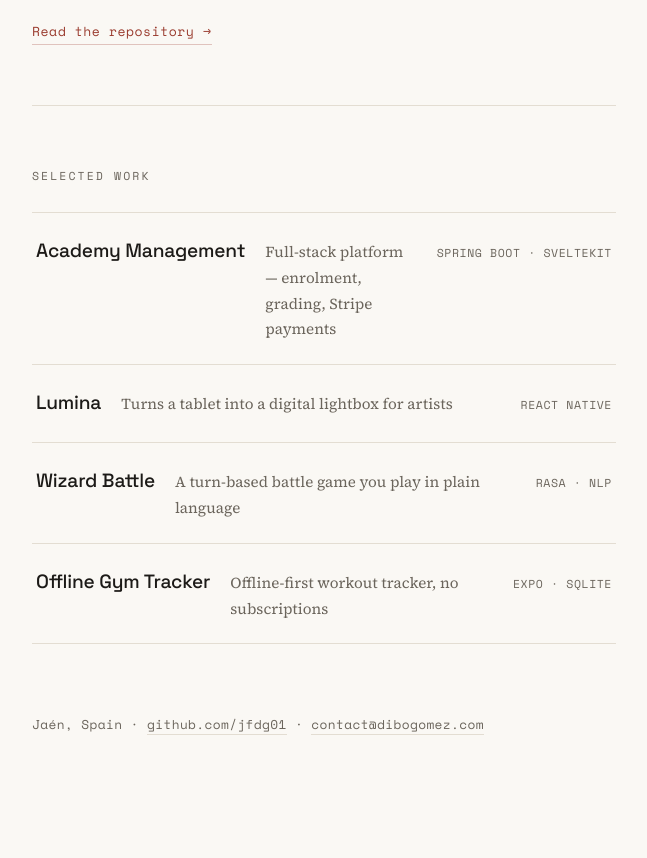
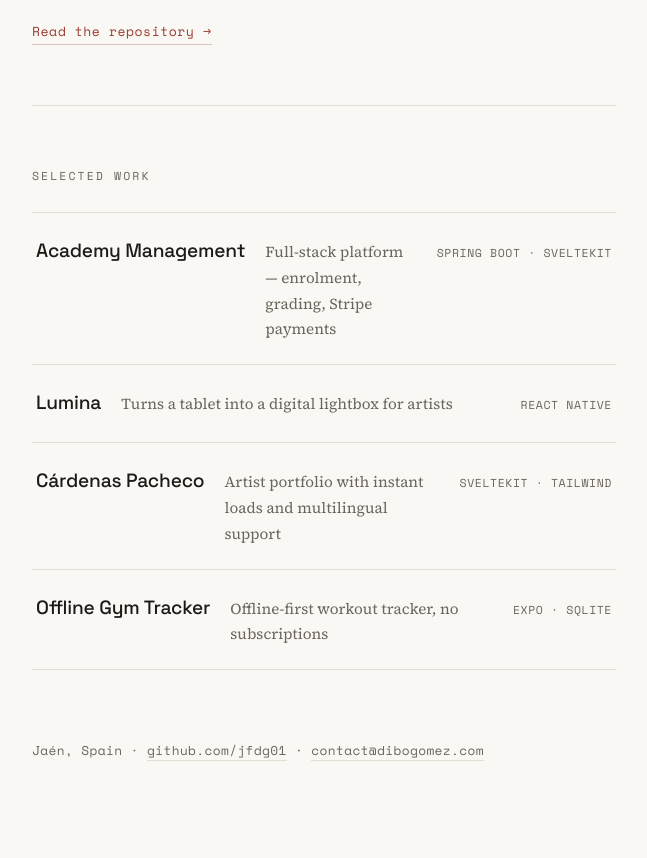
Before and after one commit to jfdg01/jfdg01.github.io, a plain HTML site: page index.html in a window 1280 px wide. Shown: the part 1220-2078 px from the top of the page, without its empty margins (316-963 px from the left). Before the commit the page ends 2052 px from the top, so only its background shows below. Drawn offline with nearby package versions, Linux system fonts and the light colour scheme.

Commit message:
Replace Wizard Battle with Cárdenas Pacheco in selected work

```diff
--- a/index.html
+++ b/index.html
@@ -303,12 +303,12 @@
                         >
                     </li>
                     <li>
-                        <a href="https://github.com/jfdg01/rasa-test"
-                            ><span class="name">Wizard Battle</span
+                        <a href="https://cardenaspacheco.es"
+                            ><span class="name">Cárdenas Pacheco</span
                             ><span class="desc"
-                                >A turn-based battle game you play in plain
-                                language</span
-                            ><span class="meta">Rasa · NLP</span></a
+                                >Artist portfolio with instant loads and
+                                multilingual support</span
+                            ><span class="meta">SvelteKit · Tailwind</span></a
                         >
                     </li>
                     <li>
```
